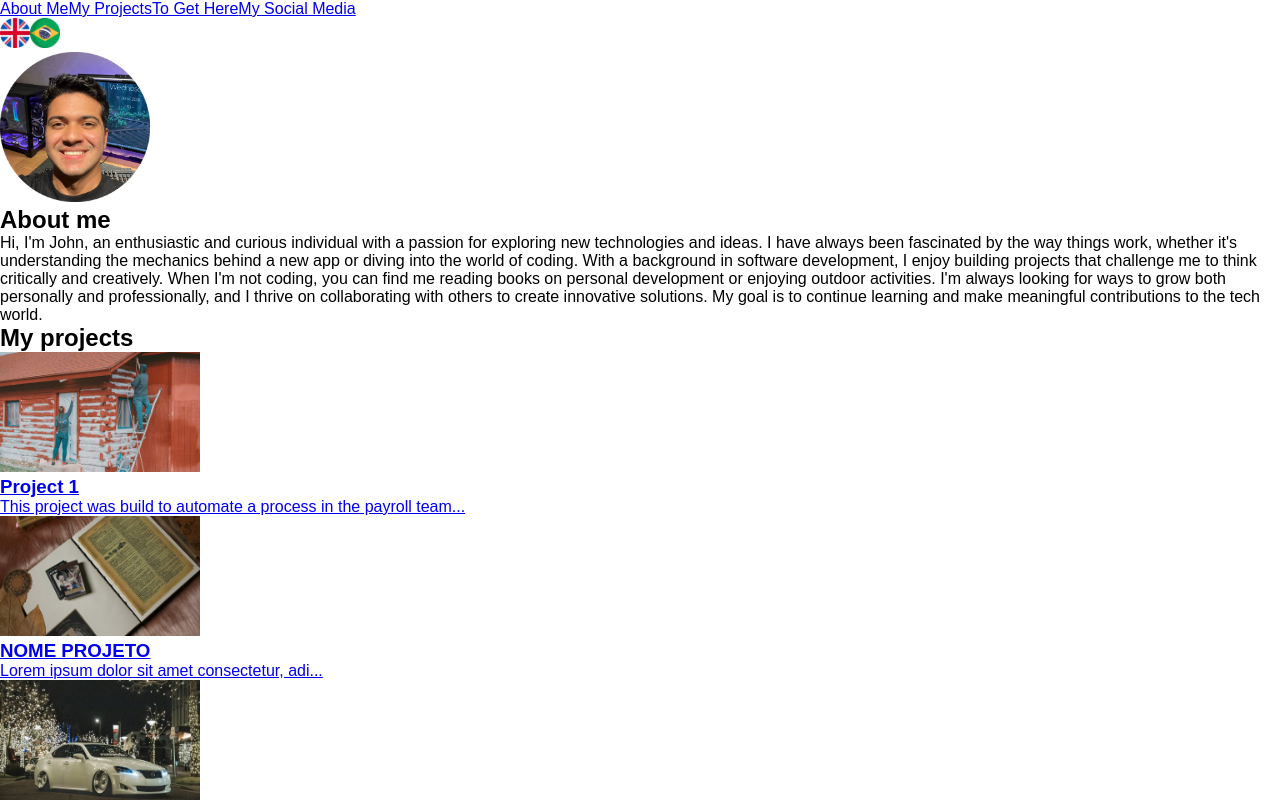
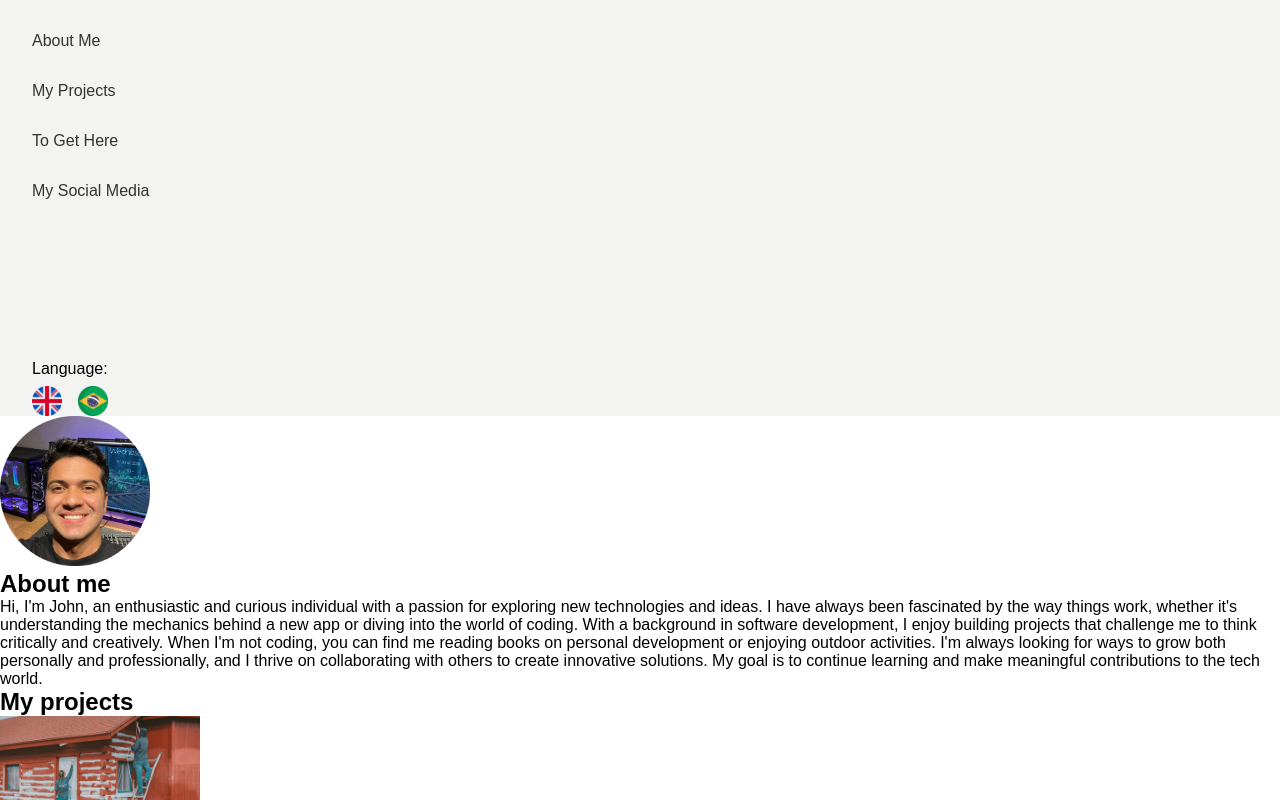
Before and after one commit to filipeomendes/my-portfolio, a Next.js app: page / in a window 1280 px wide. Shown: the top 800 px of the page. Built offline with nearby package versions, Linux system fonts and the light colour scheme.

Commit message:
Starting to customize using SCSS

```diff
--- a/src/components/Header.jsx
+++ b/src/components/Header.jsx
@@ -18,21 +18,24 @@ export default function Header(){
                 <a href="#my-social-media">{language === "en" ? "My Social Media" : "Minhas Redes Sociais"}</a>
                 </nav>
             </div>
+            <div className="language">
+                <div className="language-text">
+                    <p>{language === "en" ? "Language:" : "Idioma:"}</p>
+                </div>
                 <div className="language-icons">
                     <Image
                         src="/english.png"
                         alt="United Kingdom flag button to set the page in English"
                         width={30}
                         height={30}
-                    onClick={() => changeLanguage("en")}
-                />
+                        onClick={() => changeLanguage("en")}/>
                     <Image
                         src="/br-portuguese.png"
                         alt="Brazilian flag button to set the page in Portuguese"
                         width={30}
                         height={30}
-                    onClick={() => changeLanguage("pt_br")}
-                />
+                        onClick={() => changeLanguage("pt_br")}/>
+                </div>
             </div>
         </header>
     );
--- a/src/styles/header.scss
+++ b/src/styles/header.scss
@@ -0,0 +1,36 @@
+header {
+  padding: 1;
+  background-color: #F3F3F1;
+
+  .items {
+    nav {
+      display: flex;
+      flex-direction: column;
+      gap: 2rem;
+      padding: 2rem 0 0 2rem;
+
+      a {
+        text-decoration: none;
+        color: #333;
+        text-align: left;
+      }
+    }
+  }
+
+  .language {
+    display: flex;
+    flex-direction: column;
+    justify-content: left;
+    gap: 0.5rem;
+    padding: 10rem 0 0 2rem;
+
+    .language-icons {
+      display: flex;
+      gap: 1rem;
+
+      img {
+        cursor: pointer;
+      }
+    }
+  }
+}
```
Also changed, not shown: public/close.png (added), public/menu.png (added). Lines whose indentation alone changed are shown as unchanged.
